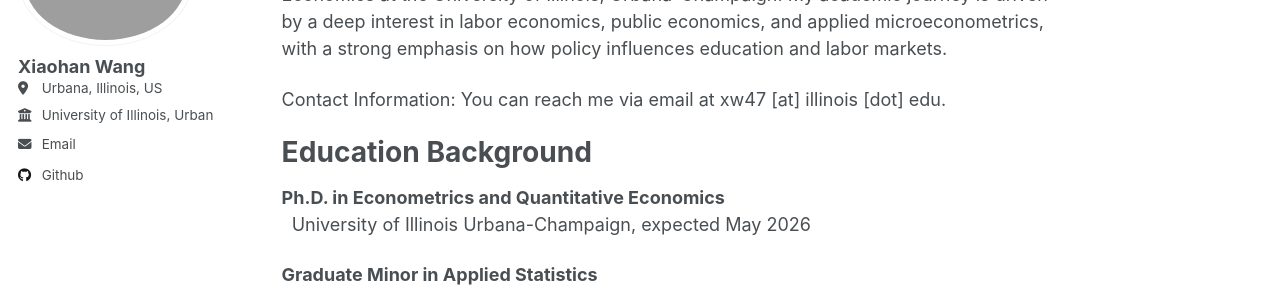
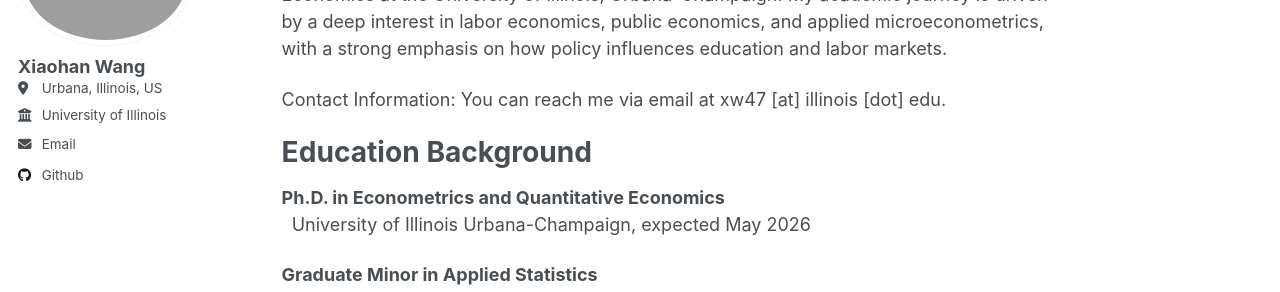
Before and after one commit to xiaohanwang1997/xiaohanwang1997.github.io, a Jekyll site: the page built from _pages/about.md, in a window 1280 px wide. Shown: the part 194-486 px from the top of the page. Built offline with Jekyll 4.4.1, drawn with Linux system fonts in a browser that asks for light colours.

Commit message:
Update _config.yml

```diff
--- a/_config.yml
+++ b/_config.yml
@@ -26,7 +26,7 @@ author:
   pronounced       : "Shee-ah-hahn"
   bio              : #"Short biography for the left-hand sidebar"
   location         : "Urbana, Illinois, US"
-  employer         : "University of Illinois, Urbana - Champaign"
+  employer         : "University of Illinois"
   uri              : # URL
   email            : "xw47@illinois.edu"
   linkedin         : https://www.linkedin.com/in/xiaohanwang9796/
@@ -45,7 +45,7 @@ author:
   bitbucket        : # Username - Update with your username on the site
   codepen          : # Username
   dribbble         : # Username
-  github           : "academicpages"
+  github           : https://github.com/xiaohanwang1997
   kaggle           : # Username
   stackoverflow    : # User number or user number and name (i.e., use "1" or "1/jeff-atwood")
 
```
